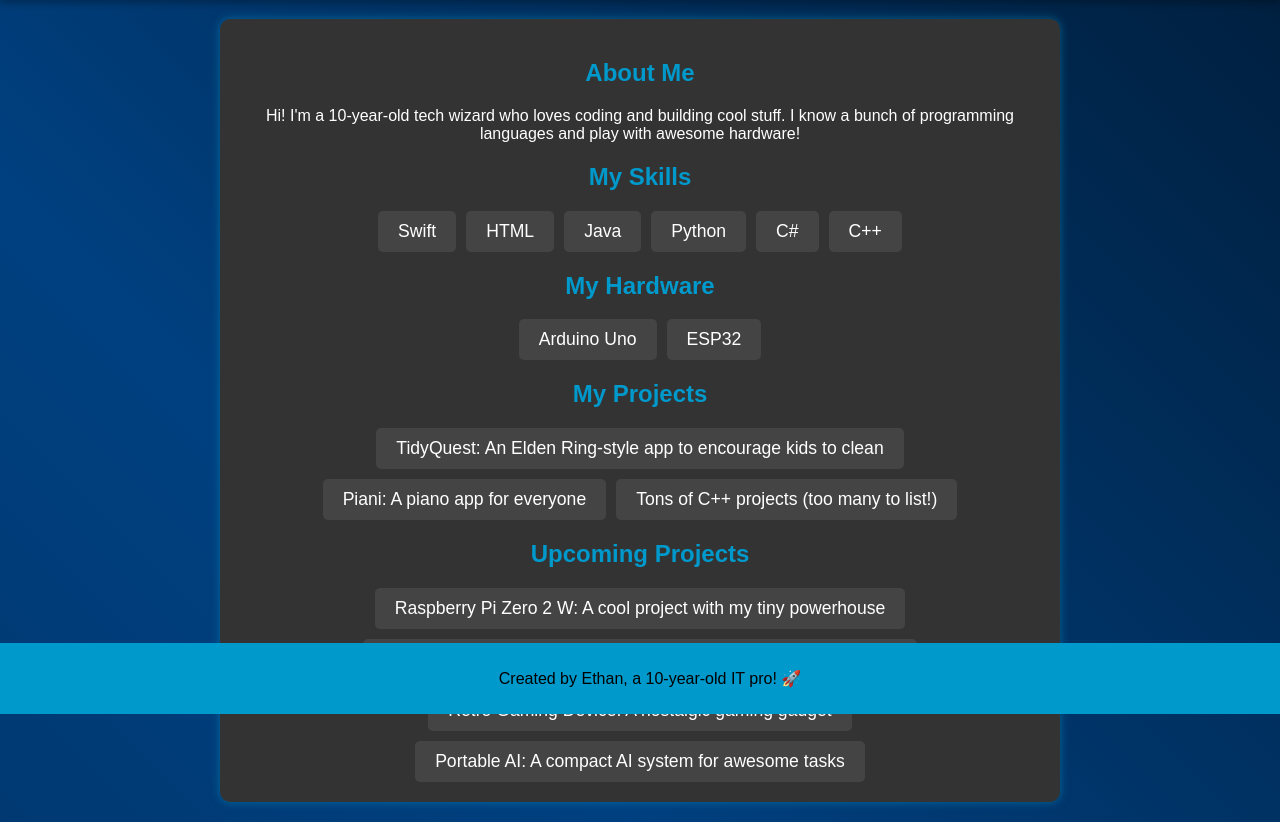
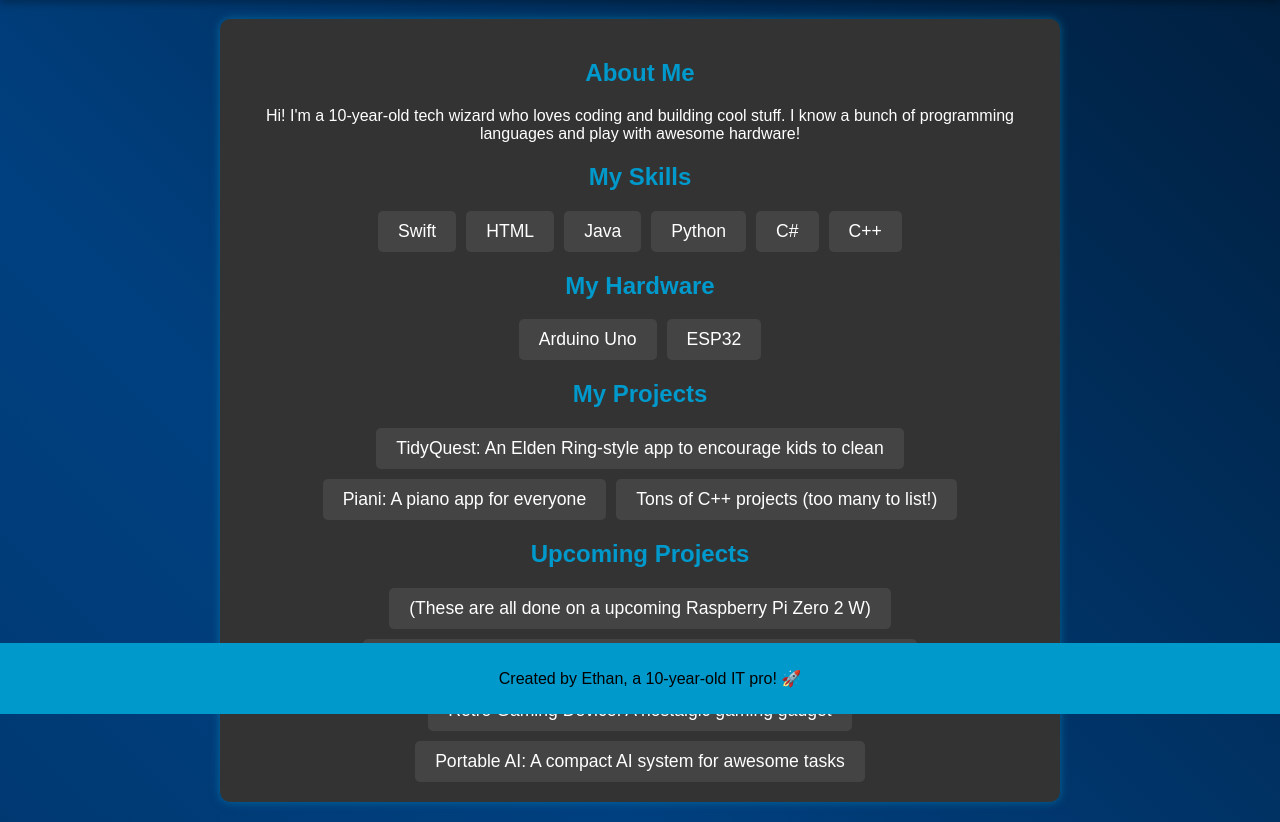
Before and after one commit to lolohio-create/mybio.github.io, a plain HTML site: page index.html in a window 1280 px wide. Shown: the part 86-908 px from the top of the page. Drawn offline with Linux system fonts and the light colour scheme.

Commit message:
Update index.html

```diff
--- a/index.html
+++ b/index.html
@@ -102,7 +102,7 @@
 
     <h2>Upcoming Projects</h2>
     <div class="projects">
-      <div class="project">Raspberry Pi Zero 2 W: A cool project with my tiny powerhouse</div>
+      <div class="project">(These are all done on a upcoming Raspberry Pi Zero 2 W)</div>
       <div class="project">Mobile Phone with Cell: Building a custom phone with connectivity</div>
       <div class="project">Retro Gaming Device: A nostalgic gaming gadget</div>
       <div class="project">Portable AI: A compact AI system for awesome tasks</div>
```
